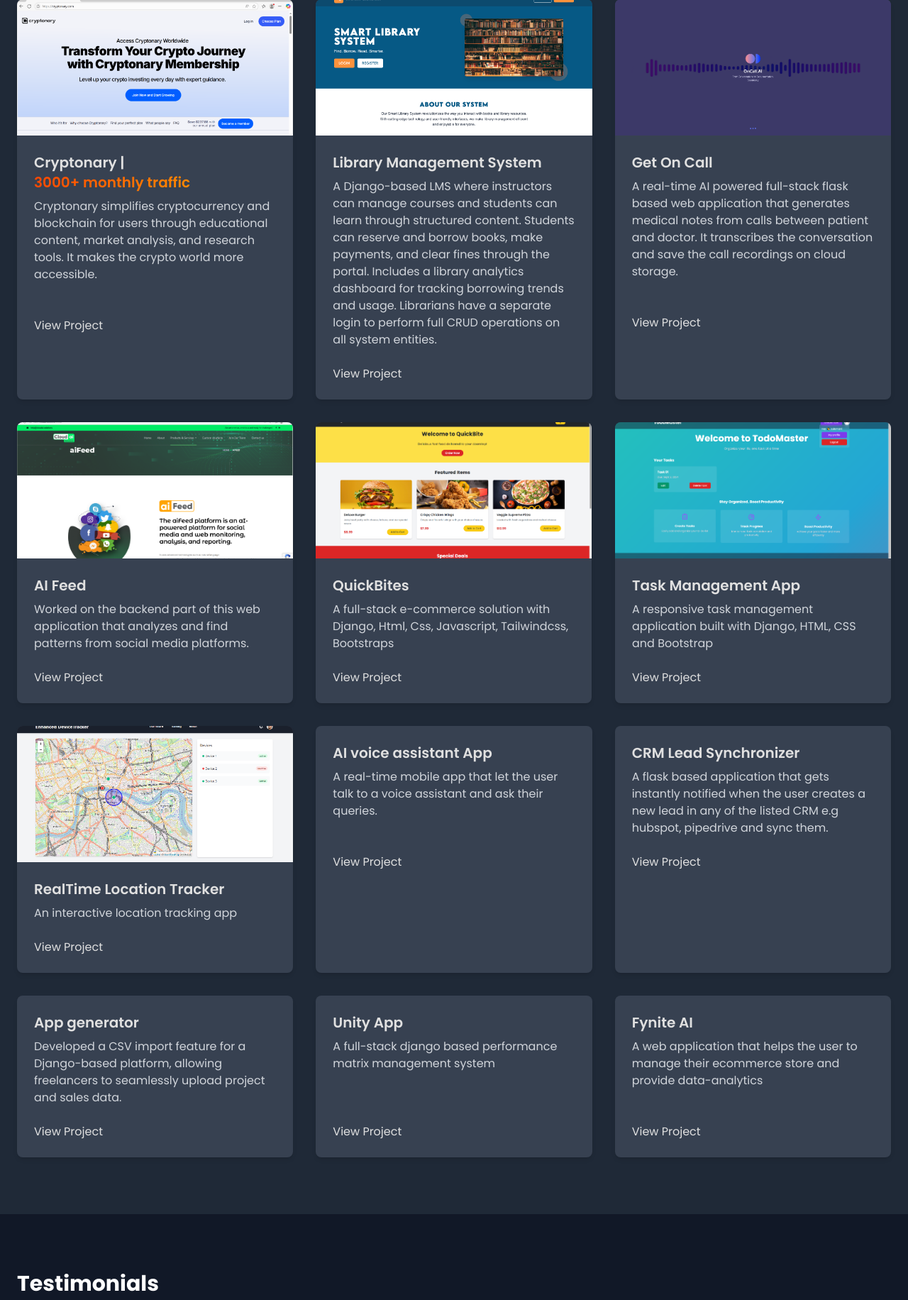
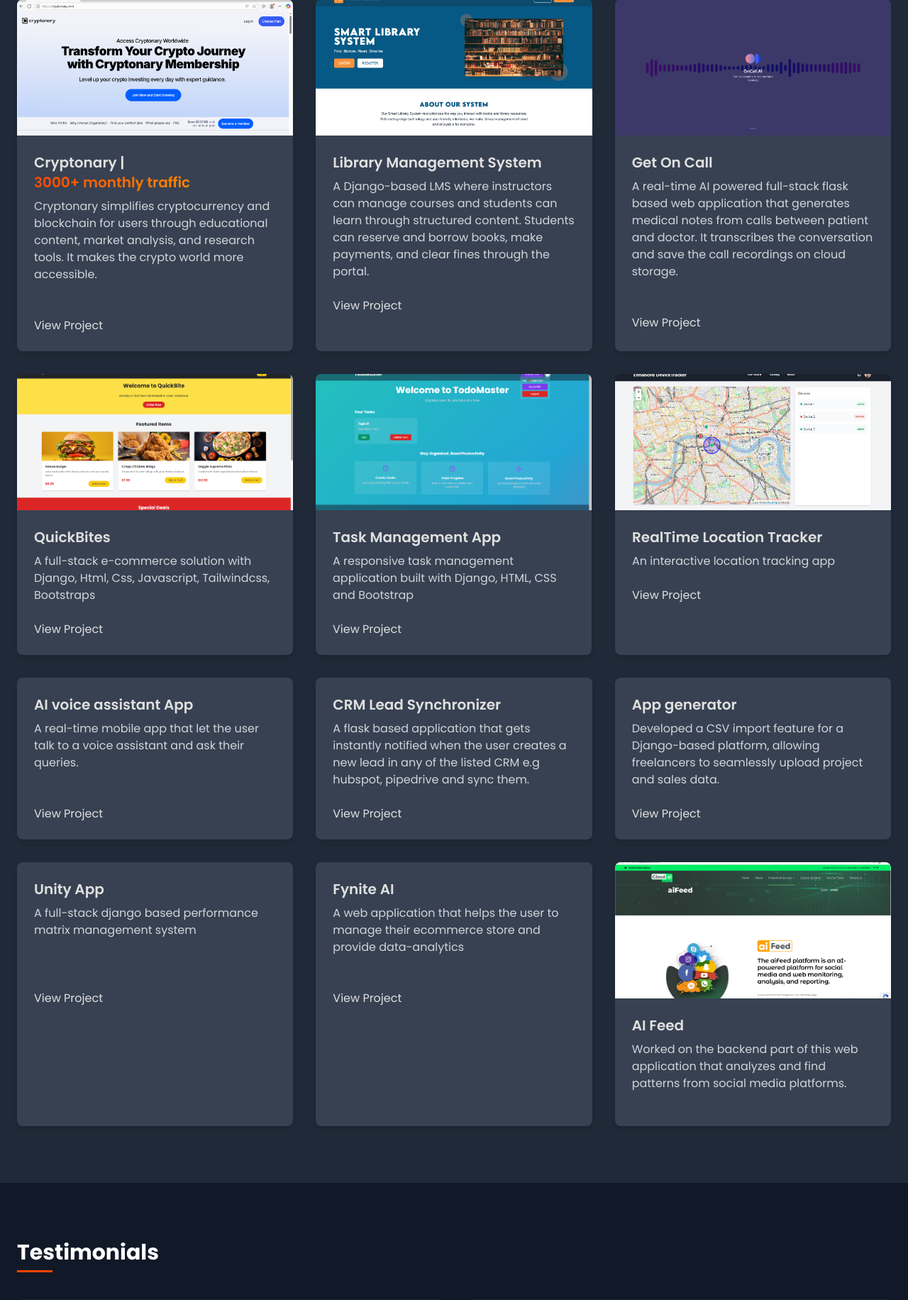
Before and after one commit to SulemanAwais/portfolio, a Django app: page / in a window 1280 px wide. Shown: the part 2273-4105 px from the top of the page at 71% size. Run offline with Django 4.2, Linux system fonts and the light colour scheme; some libraries are stand-ins or nearby versions.

Commit message:
Update home.html

```diff
--- a/basic_project/basic_app/templates/home.html
+++ b/basic_project/basic_app/templates/home.html
@@ -394,8 +394,6 @@
                             <h3 class="text-xl font-semibold mb-2 text-orangered">Library Management System</h3>
                             <p class="text-gray-300 mb-4">A Django-based LMS where instructors can manage courses and students can learn through structured content.
                             Students can reserve and borrow books, make payments, and clear fines through the portal.
-                            Includes a library analytics dashboard for tracking borrowing trends and usage.
-                            Librarians have a separate login to perform full CRUD operations on all system entities.
                             </p>
                             <a href="djangolibrarymanagementsystem.pythonanywhere…" class="text-orangered hover:text-orange-500">View Project</a>
                         </div>
@@ -408,14 +406,6 @@
                                 It transcribes the conversation and save the call recordings on cloud storage.</p>
                             <br>
                             <a href="https://phone.meissasoft.com" class="text-orangered hover:text-orange-500">View Project</a>
-                        </div>
-                    </div>
-                    <div class="bg-gray-700 rounded-lg overflow-hidden shadow-md card-hover transition duration-300" data-aos="fade-up" data-aos-delay="400">
-                        <img src="{% static 'basic_app/aifeed.PNG' %}?height=200&width=400" alt="aifeed" class="w-full h-48 object-cover">
-                        <div class="p-6">
-                            <h3 class="text-xl font-semibold mb-2 text-orangered">AI Feed</h3>
-                            <p class="text-gray-300 mb-4">Worked on the backend part of this web application that analyzes and find patterns from social media platforms.</p>
-                            <a href="https://cloudai.solutions/aifeed/" class="text-orangered hover:text-orange-500">View Project</a>
                         </div>
                     </div>
                     <div class="bg-gray-700 rounded-lg overflow-hidden shadow-md card-hover transition duration-300" data-aos="flip-left">
@@ -442,7 +432,6 @@
                             <a href="#" class="text-orangered hover:text-orange-500">View Project</a>
                         </div>
                     </div>
-
                     <!-- Projects without thumbnails -->
                     <div class="bg-gray-700 rounded-lg overflow-hidden shadow-md card-hover transition duration-300" data-aos="fade-up">
                         <div class="p-6">
@@ -484,7 +473,13 @@
                             <a href="https://www.fynite.ai" class="text-orangered hover:text-orange-500">View Project</a>
                         </div>
                     </div>
-
+                    <div class="bg-gray-700 rounded-lg overflow-hidden shadow-md card-hover transition duration-300" data-aos="fade-up" data-aos-delay="400">
+                        <img src="{% static 'basic_app/aifeed.PNG' %}?height=200&width=400" alt="aifeed" class="w-full h-48 object-cover">
+                        <div class="p-6">
+                            <h3 class="text-xl font-semibold mb-2 text-orangered">AI Feed</h3>
+                            <p class="text-gray-300 mb-4">Worked on the backend part of this web application that analyzes and find patterns from social media platforms.</p>
+                        </div>
+                    </div>
                 </div>
             </div>
         </section>
```
